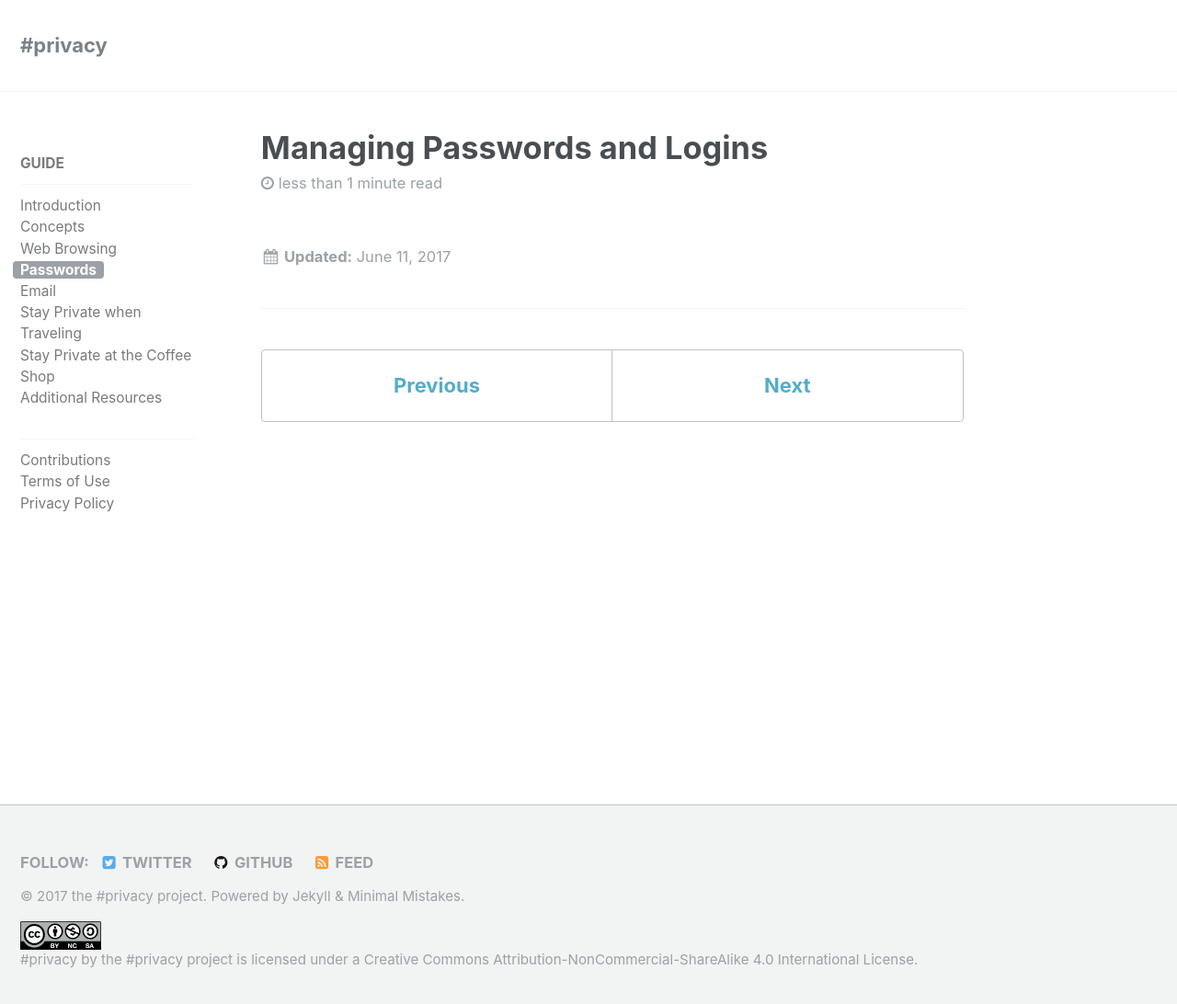
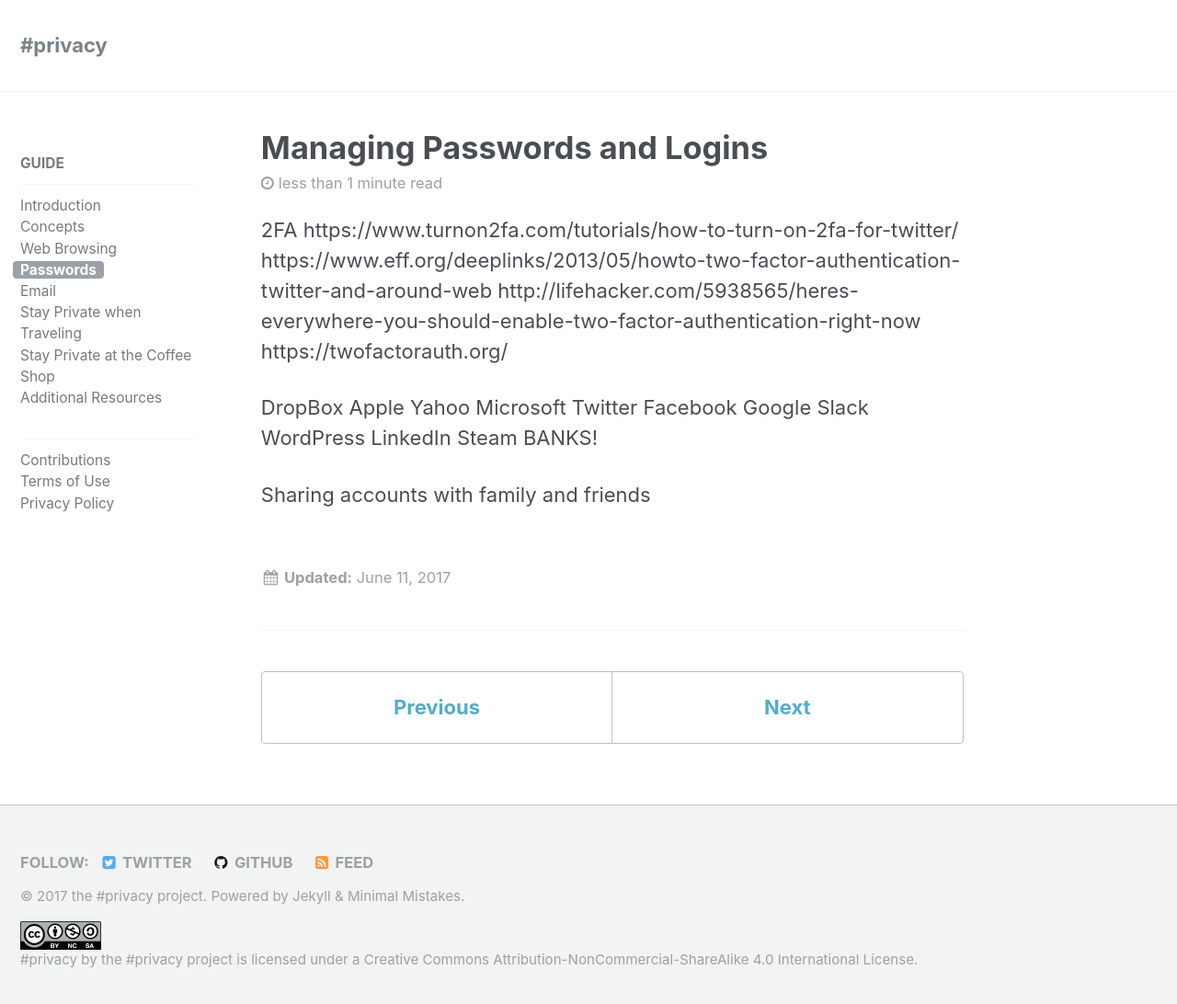
Before and after one commit to hashtagprivacy/hashtagprivacy.github.io, a Jekyll site: the page built from _guide/passwords.md, in a window 1280 px wide and 1119 px high. Shown: the top 1092 px of the window at 92% size. Built offline with Jekyll 4.4.1, drawn with Linux system fonts in a browser that asks for light colours.

Commit message:
Adding notes to passwords.md

```diff
--- a/_guide/passwords.md
+++ b/_guide/passwords.md
@@ -3,3 +3,24 @@
 last_modified_at: 2017-06-11T19:21:00-04:00
 permalink: /guide/passwords/
 ---
+2FA
+https://www.turnon2fa.com/tutorials/how-to-turn-on-2fa-for-twitter/
+https://www.eff.org/deeplinks/2013/05/howto-two-factor-authentication-twitter-and-around-web
+http://lifehacker.com/5938565/heres-everywhere-you-should-enable-two-factor-authentication-right-now
+https://twofactorauth.org/
+
+DropBox
+Apple
+Yahoo
+Microsoft
+Twitter
+Facebook
+Google
+Slack
+WordPress
+LinkedIn
+Steam
+BANKS!
+
+
+Sharing accounts with family and friends
```
